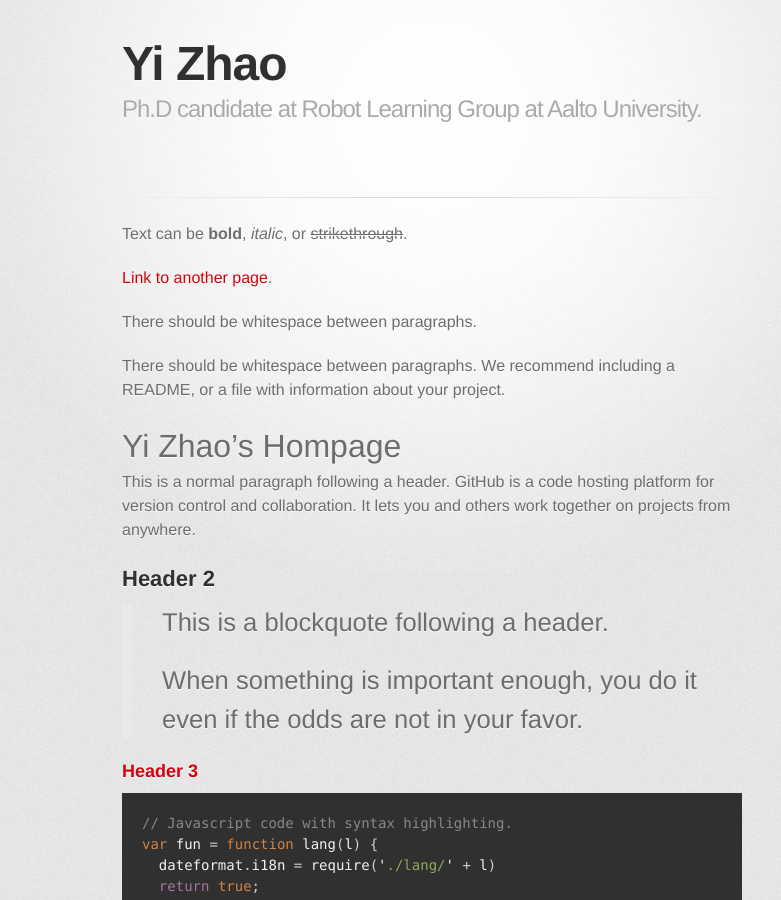
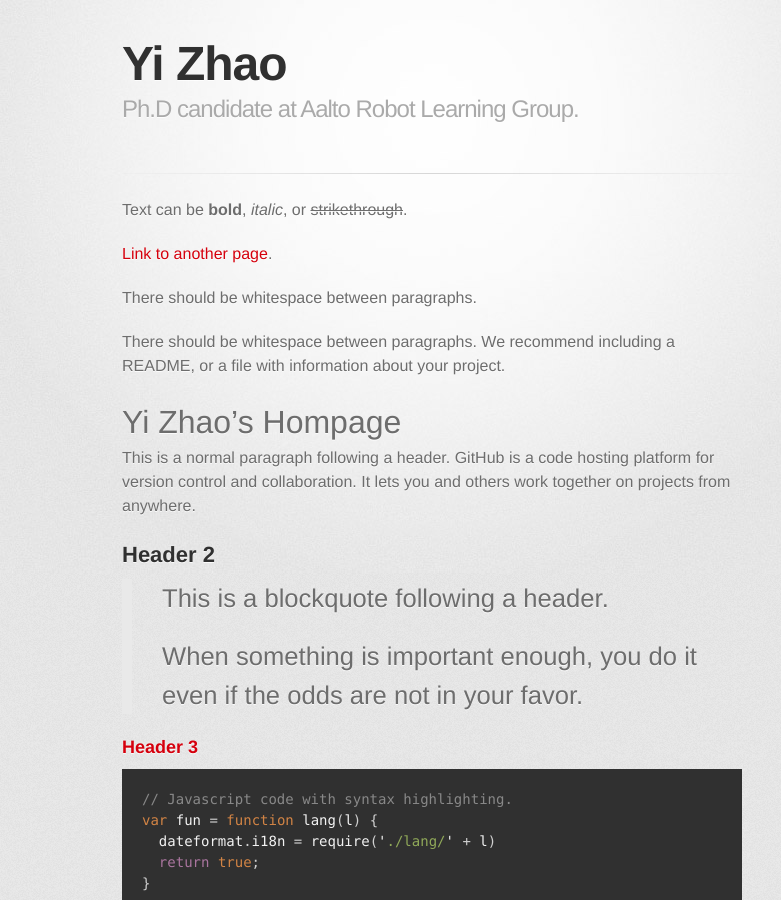
Before and after one commit to zhaoyi11/zhaoyi11.github.io, a Jekyll site: the page built from index.md, in a window 1280 px wide and 900 px high. Shown: the whole window, without its empty margins (208-989 px from the left). Built offline with Jekyll 4.4.1, drawn with Linux system fonts in a browser that asks for light colours; some web fonts are replaced.

Commit message:
change layout

```diff
--- a/_config.yml
+++ b/_config.yml
@@ -1,3 +1,3 @@
 title: Yi Zhao
-description: Ph.D candidate at Robot Learning Group at Aalto University.
+description: Ph.D candidate at Aalto Robot Learning Group.
 theme: jekyll-theme-tactile
--- a/_layouts/default.html
+++ b/_layouts/default.html
@@ -21,19 +21,6 @@
           <h1>{{ page.title | default: site.title | default: site.github.repository_name }}</h1>
           <h2>{{ page.description | default: site.description | default: site.github.project_tagline }}</h2>
         </header>
-        <section id="downloads" class="clearfix">
-          {% if site.show_downloads %}
-          <a href="{{ site.github.zip_url }}" id="download-zip" class="button"><span>Download .zip</span></a>
-          <a href="{{ site.github.tar_url }}" id="download-tar-gz" class="button"><span>Download .tar.gz</span></a>
-          {% endif %}
-	{% if site.github.public %}
-	  {% if site.github.is_project_page %}
-          <a href="{{ site.github.repository_url }}" id="view-on-github" class="button"><span>View on GitHub</span></a>
-	  {% else %}
-          <a href="{{ site.github.owner_url }}" id="view-on-github" class="button"><span>View on GitHub</span></a>
-	  {% endif %}
-	{% endif %}
-        </section>
         <hr>
         <section id="main_content">
           {{ content }}
```
